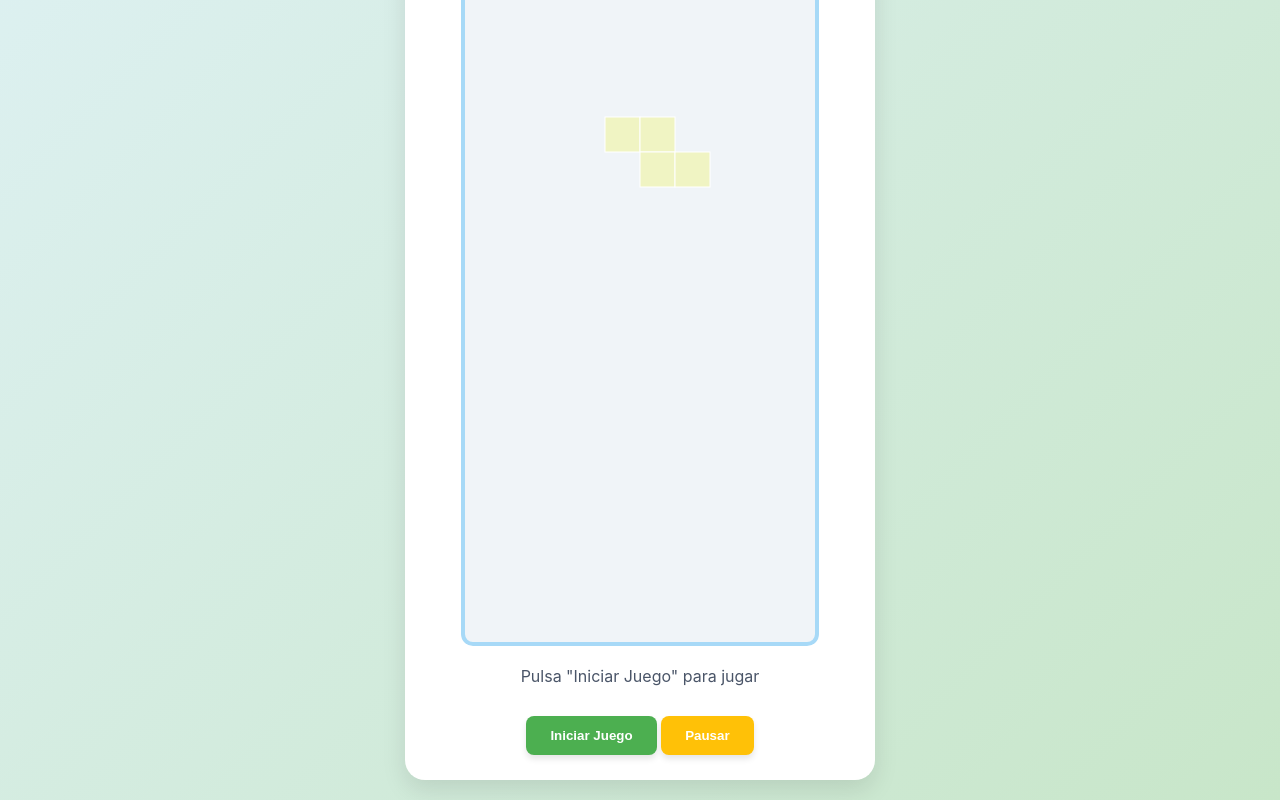
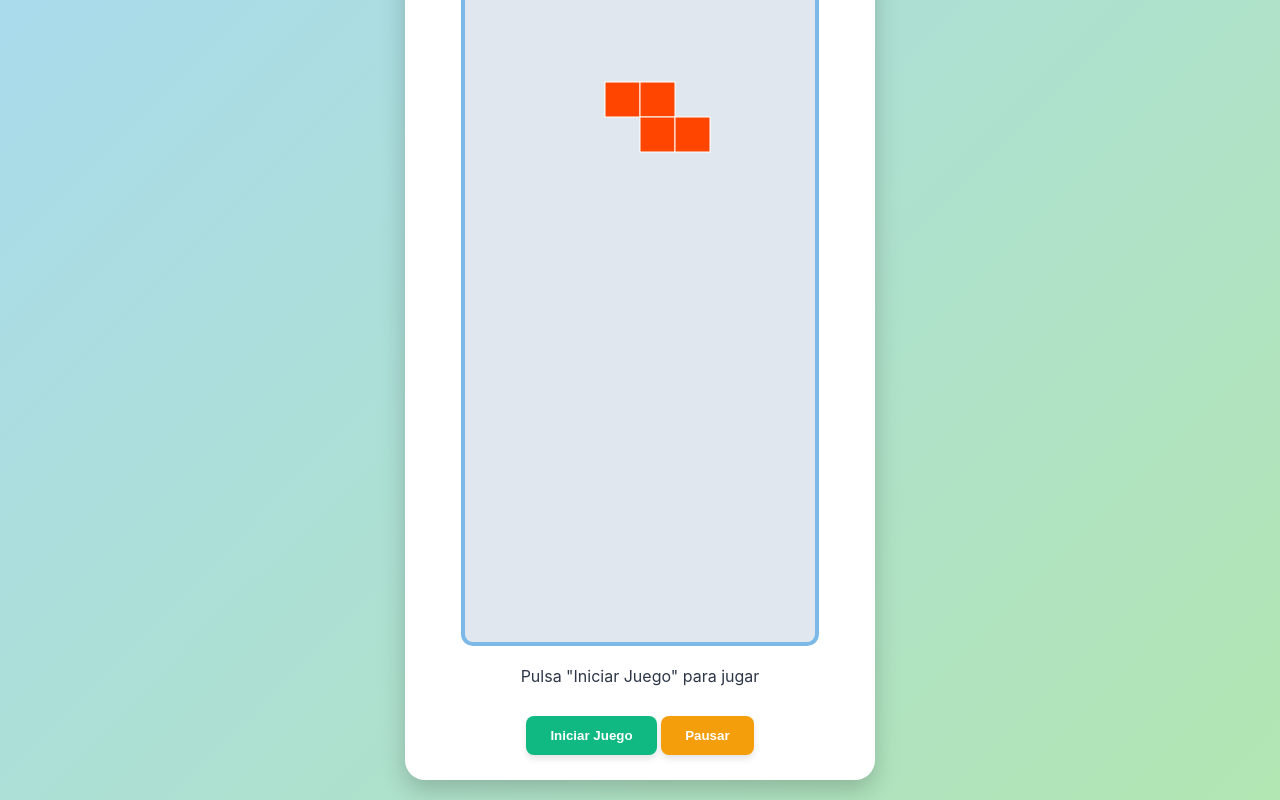
Before and after one commit to tachisan1996/mi-tetris-offline, a plain HTML site: page index.html in a window 1280 px wide. Both pictures are taken after a click on the button "Iniciar Juego". Shown: the part 373-1173 px from the top of the page. Drawn offline with Linux system fonts and the light colour scheme.

Commit message:
Update index.html

```diff
--- a/index.html
+++ b/index.html
@@ -3,12 +3,12 @@
 <head>
     <meta charset="UTF-8">
     <meta name="viewport" content="width=device-width, initial-scale=1.0">
-    <title>Tetris Pastel</title>
+    <title>Tetris Pastel Intenso</title>
     <style>
         /* Estilo personalizado para el canvas del juego */
         canvas {
-            background-color: #f0f4f8; /* Un azul muy claro y suave */
-            border: 4px solid #a7d9f7; /* Borde azul pastel */
+            background-color: #e0e7ee; /* Un gris azulado muy claro para un mejor contraste con colores intensos */
+            border: 4px solid #7cb9e8; /* Borde azul vibrante */
             border-radius: 12px; /* Esquinas redondeadas para el canvas */
             display: block;
             margin: 0 auto;
@@ -18,7 +18,7 @@
         /* Estilo general para el cuerpo de la página */
         body {
             font-family: 'Inter', sans-serif;
-            background: linear-gradient(135deg, #e0f2f7 0%, #c8e6c9 100%); /* Degradado suave de pastel */
+            background: linear-gradient(135deg, #a7d9f7 0%, #b2e6b2 100%); /* Degradado suave pero más vivo */
             display: flex;
             flex-direction: column;
             justify-content: center;
@@ -27,7 +27,7 @@
             margin: 0;
             padding: 20px;
             box-sizing: border-box;
-            color: #4a5568; /* Color de texto suave */
+            color: #2d3748; /* Color de texto más oscuro para legibilidad */
         }
 
         /* Contenedor principal del juego */
@@ -37,7 +37,7 @@
             align-items: center;
             background-color: #ffffff; /* Fondo blanco para el contenedor */
             border-radius: 20px; /* Esquinas más redondeadas */
-            box-shadow: 0 10px 25px rgba(0, 0, 0, 0.1); /* Sombra suave */
+            box-shadow: 0 10px 25px rgba(0, 0, 0, 0.2); /* Sombra más pronunciada */
             padding: 25px;
             gap: 20px; /* Espacio entre elementos */
             position: relative; /* Para posicionar los mensajes */
@@ -49,10 +49,10 @@
             top: 50%;
             left: 50%;
             transform: translate(-50%, -50%);
-            font-size: 3em;
+            font-size: 3.2em; /* Un poco más grande */
             font-weight: bold;
             color: #ef4444; /* Rojo vibrante */
-            text-shadow: 2px 2px 4px rgba(0, 0, 0, 0.3);
+            text-shadow: 3px 3px 6px rgba(0, 0, 0, 0.4); /* Sombra más fuerte */
             z-index: 10;
             opacity: 0;
             transition: opacity 0.3s ease-out, transform 0.3s ease-out;
@@ -61,13 +61,13 @@
         }
 
         #level-up-message {
-            color: #4CAF50; /* Verde para mensajes de nivel */
-            font-size: 2.5em; /* Un poco más pequeño que los combos */
+            color: #10B981; /* Verde más intenso para mensajes de nivel */
+            font-size: 2.8em; /* Un poco más grande y notorio */
         }
 
         #combo-message.show, #level-up-message.show {
             opacity: 1;
-            transform: translate(-50%, -50%) scale(1.1);
+            transform: translate(-50%, -50%) scale(1.15); /* Efecto de escala más pronunciado */
         }
 
         /* Estilo para los botones de control (Pausa, Inicio/Reiniciar) */
@@ -86,11 +86,11 @@
         }
 
         .game-button.start-button {
-            background-color: #4CAF50; /* Verde para iniciar/reiniciar */
+            background-color: #10B981; /* Verde más intenso para iniciar/reiniciar */
         }
 
         .game-button.pause-button {
-            background-color: #FFC107; /* Amarillo para pausa */
+            background-color: #F59E0B; /* Naranja más intenso para pausa */
         }
 
         .game-button:hover {
@@ -98,10 +98,10 @@
         }
 
         .game-button.start-button:hover {
-            background-color: #45a049; /* Verde más oscuro al pasar el ratón */
+            background-color: #059669; /* Verde más oscuro al pasar el ratón */
         }
         .game-button.pause-button:hover {
-            background-color: #FFA000; /* Amarillo más oscuro al pasar el ratón */
+            background-color: #D97706; /* Naranja más oscuro al pasar el ratón */
         }
 
         .game-button:active {
@@ -116,10 +116,10 @@
                 gap: 15px;
             }
             #combo-message {
-                font-size: 2.2em;
+                font-size: 2.5em;
             }
             #level-up-message {
-                font-size: 1.8em;
+                font-size: 2em;
             }
             .game-button {
                 padding: 0.6rem 1.2rem;
@@ -130,7 +130,7 @@
 </head>
 <body class="selection:bg-pink-200 selection:text-pink-800">
     <div class="game-container">
-        <h1 class="text-4xl md:text-5xl font-extrabold text-blue-600 mb-4 text-center">Tetris Pastel</h1>
+        <h1 class="text-4xl md:text-5xl font-extrabold text-blue-600 mb-4 text-center">Tetris Pastel Intenso</h1>
         <div id="game-info" class="text-lg font-semibold text-gray-700 mb-3 text-center">
             Puntuación: <span id="score">0</span> | Nivel: <span id="level">1</span> | Siguiente: <span id="next-piece-display"></span>
         </div>
@@ -155,7 +155,7 @@
 
         const COLS = 10; // Columnas del tablero
         const ROWS = 20; // Filas del tablero
-        const BLOCK_SIZE = 35; // Tamaño de cada bloque en píxeles (AUMENTADO)
+        const BLOCK_SIZE = 35; // Tamaño de cada bloque en píxeles
 
         // Ajusta el tamaño del canvas
         canvas.width = COLS * BLOCK_SIZE;
@@ -172,9 +172,9 @@
 
         let level = 1; // Nivel actual del juego
         let linesClearedTotal = 0; // Total de líneas limpiadas en el juego (se mantiene para estadísticas, pero el score define el nivel)
-        const BASE_FALL_INTERVAL = 500; // Intervalo de caída base en ms (0.5 segundos)
+        const BASE_FALL_INTERVAL = 600; // Intervalo de caída base en ms (un poco más lento para empezar)
         let currentFallInterval = BASE_FALL_INTERVAL; // Intervalo de caída actual
-        let nextLevelScoreThreshold = 2000; // Puntos necesarios para el siguiente nivel
+        let nextLevelScoreThreshold = 500; // Puntos necesarios para el siguiente nivel (Nivel 1 a 2)
         let isPaused = false; // Variable para controlar el estado de pausa
         let gameStarted = false; // Variable para controlar si el juego ha iniciado
 
@@ -187,15 +187,15 @@
         const startButton = document.getElementById('startButton'); // Referencia al nuevo botón de inicio
         const pauseButton = document.getElementById('pauseButton');
 
-        // --- Colores Pastel para las Piezas ---
+        // --- Colores Intensos para las Piezas ---
         const COLORS = [
-            '#FFD1DC', // Rosa Pastel (I)
-            '#FFECB3', // Amarillo Claro Pastel (O)
-            '#B2EBF2', // Azul Claro Pastel (T)
-            '#C8E6C9', // Verde Menta Pastel (S)
-            '#F0F4C3', // Crema Pastel (Z)
-            '#B3E0FF', // Azul Cielo Pastel (J)
-            '#D1C4E9'  // Lavanda Pastel (L)
+            '#FF69B4', // Rosa Fuerte (Hot Pink) - I
+            '#FFD700', // Oro (Gold) - O
+            '#00BFFF', // Azul Cielo Profundo (Deep Sky Blue) - T
+            '#32CD32', // Verde Lima (Lime Green) - S
+            '#FF4500', // Naranja Rojo (Orange Red) - Z
+            '#4169E1', // Azul Real (Royal Blue) - J
+            '#9932CC'  // Púrpura (Dark Orchid) - L
         ];
 
         // --- Definición de Piezas (Tetrominoes) ---
@@ -348,12 +348,14 @@
                         level++;
                         levelDisplay.textContent = level;
                         // Recalcula el umbral de puntos para el siguiente nivel
-                        // Nivel 1 a 2: 2000, Nivel 2 a 3: 3000, Nivel 3 a 4: 4000, etc.
-                        nextLevelScoreThreshold = 2000 + (level - 1) * 1000;
+                        // Nivel 1 a 2: 500, Nivel 2 a 3: 500 + 1000 = 1500, Nivel 3 a 4: 1500 + 1000 = 2500
+                        nextLevelScoreThreshold += 1000; // Incrementa el umbral en 1000 para el siguiente nivel
 
                         // Reduce el intervalo de caída para aumentar la velocidad (dificultad)
-                        currentFallInterval = Math.max(50, BASE_FALL_INTERVAL - (level * 50));
-                        displayLevelUpMessage(); // Muestra el mensaje de nivel
+                        // currentFallInterval = Math.max(50, BASE_FALL_INTERVAL - (level * 50)); // Escalado de dificultad
+                        // Escalado de dificultad más agresivo
+                        currentFallInterval = Math.max(50, BASE_FALL_INTERVAL - (level * 75)); // Aumenta la velocidad más rápido
+                        displayLevelUpMessage(); // Muestra el mensaje de nivel (chiste)
                     }
 
                     // Efectos especiales para combos
@@ -452,28 +454,28 @@
             }, 700); // El mensaje desaparece después de 0.7 segundos
         }
 
-        // Mensajes para subir de nivel
-        const levelUpMessages = [
-            "¡Felicidades, eres imparable! Nuevo Nivel.",
-            "¡Impresionante! ¡A por el siguiente reto!",
-            "¡Subiste de nivel! Sigue así.",
-            "¿Sabías que el Tetris fue creado en 1984? ¡Sigue haciendo historia!",
-            "¡Guau! Tu concentración es de otro nivel. ¡Literalmente!",
-            "El Tetris es como la vida, siempre buscando el encaje perfecto. ¡Vas genial!",
-            "¿Qué hace un Tetris triste? ¡Se siente bloqueado! Pero tú no, ¡felicidades!",
-            "¡Has alcanzado el siguiente nivel de la maestría en Tetris! ¡Adelante!",
-            "Cada pieza es una oportunidad, y tú las aprovechas. ¡Nuevo nivel desbloqueado!",
-            "¡Increíble! Sigue apilando éxitos y no solo bloques."
+        // Chistes para subir de nivel
+        const levelUpJokes = [
+            "¿Qué le dice un Tetris a otro? ¡Deja de apilarte, que me ahogo!",
+            "¿Por qué el Tetris nunca gana en un debate? ¡Siempre se queda bloqueado!",
+            "Un Tetris entra a un bar... y le dicen: 'Lo siento, aquí no se permiten piezas sueltas'.",
+            "¿Cuál es el colmo de un Tetris? ¡Que se le caigan todas las líneas!",
+            "Mi vida es como un Tetris: si todo encaja, desaparece.",
+            "¿Qué hace un Tetris en el gimnasio? ¡Forma cubos!",
+            "¿Por qué los Tetris son buenos en matemáticas? ¡Porque siempre están calculando ángulos!",
+            "Mi psicólogo me dijo que mi ansiedad se debía a un juego de Tetris mal resuelto en mi pasado.",
+            "¿Qué es un Tetris bailando? ¡Un baile de bloques!",
+            "¡Felicidades! Has superado otro nivel, ahora el juego se pone más... en línea."
         ];
 
-        // Muestra un mensaje de nivel en la pantalla
+        // Muestra un chiste de nivel en la pantalla
         function displayLevelUpMessage() {
-            const randomIndex = Math.floor(Math.random() * levelUpMessages.length);
-            levelUpMessageElement.textContent = levelUpMessages[randomIndex];
+            const randomIndex = Math.floor(Math.random() * levelUpJokes.length);
+            levelUpMessageElement.textContent = `¡Nivel ${level}! ` + levelUpJokes[randomIndex];
             levelUpMessageElement.classList.add('show');
             setTimeout(() => {
                 levelUpMessageElement.classList.remove('show');
-            }, 2000); // El mensaje de nivel dura más (2 segundos)
+            }, 2500); // El chiste dura un poco más (2.5 segundos)
         }
 
         // Bucle principal del juego
@@ -501,7 +503,7 @@
             level = 1;
             linesClearedTotal = 0;
             currentFallInterval = BASE_FALL_INTERVAL;
-            nextLevelScoreThreshold = 2000;
+            nextLevelScoreThreshold = 500; // Reinicia el umbral para el Nivel 1 -> 2
             isPaused = false;
             gameOver = false;
             gameStarted = true; // El juego ha iniciado
@@ -571,9 +573,9 @@
         // --- Controles Táctiles en el Canvas ---
         let touchStartX = 0;
         let touchStartY = 0;
-        const tapThreshold = 10;
-        const swipeThreshold = 30;
-        const hardDropSwipeThreshold = 100;
+        const tapThreshold = 10; // Reducido para mayor sensibilidad al toque
+        const swipeThreshold = 25; // Reducido para mayor sensibilidad al deslizamiento
+        const hardDropSwipeThreshold = 90; // Reducido para hacer el hard drop más fácil de activar
 
         canvas.addEventListener('touchstart', e => {
             e.preventDefault();
```
